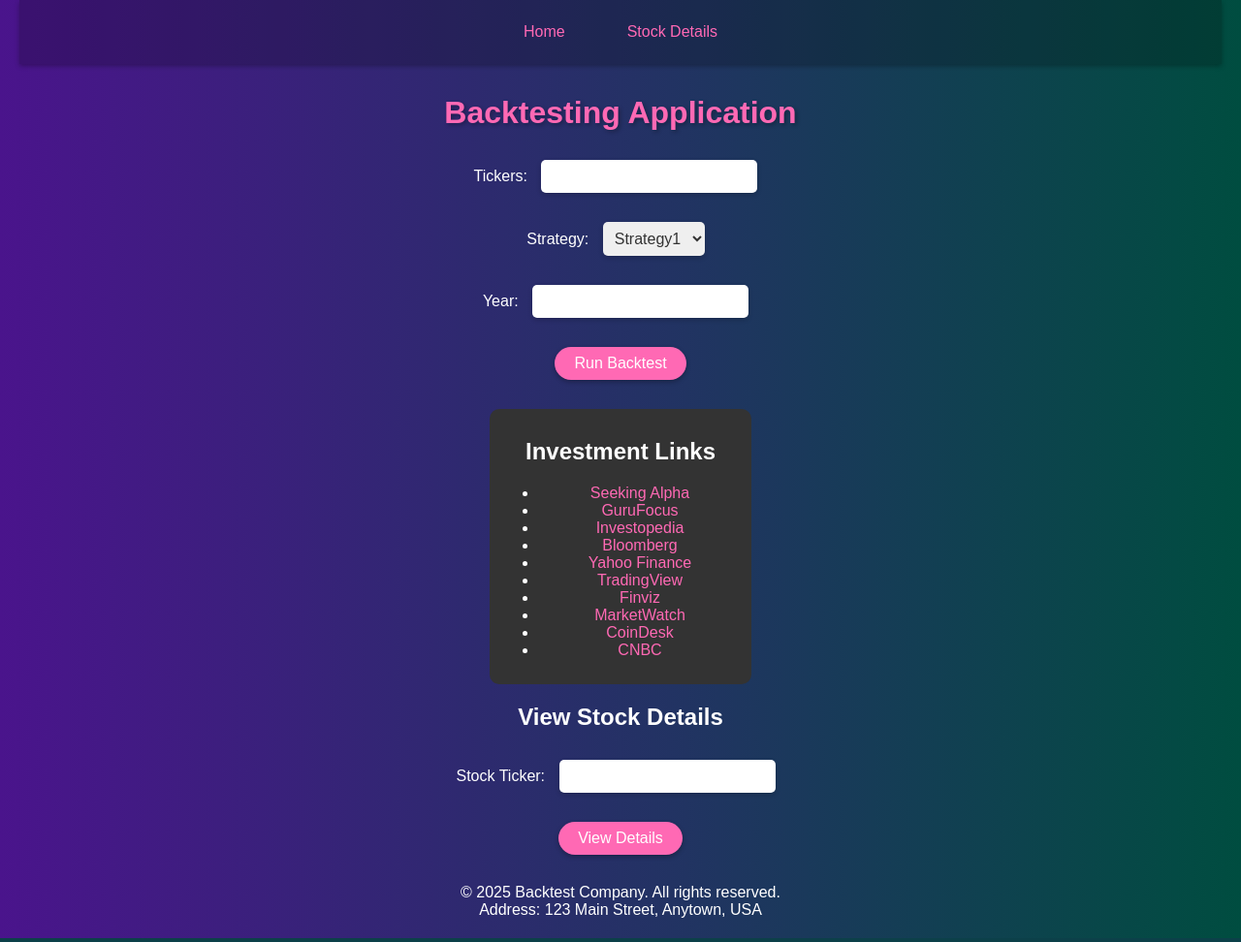
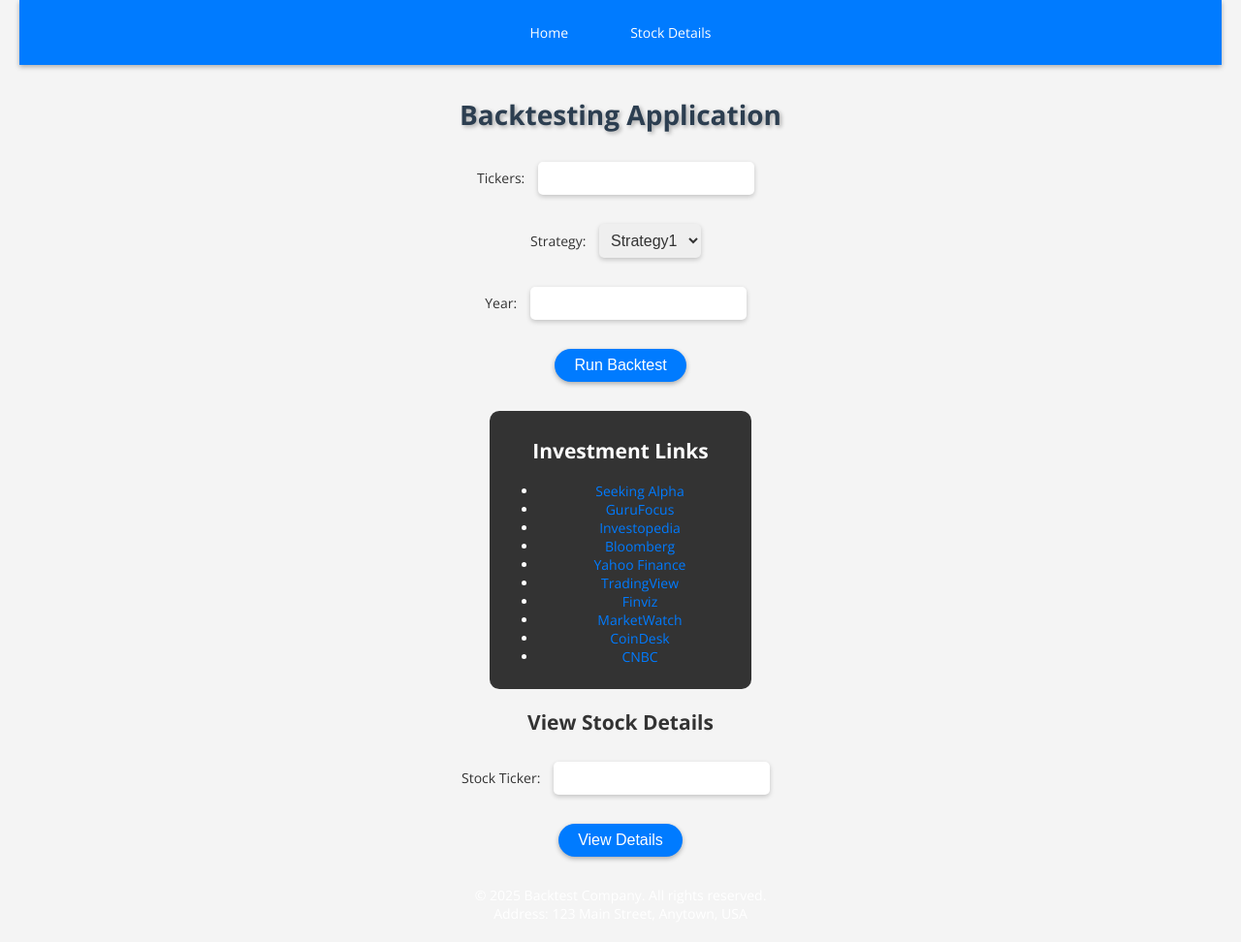
Before and after one commit to Marx2/backtest, a Flask app: page / in a window 1280 px wide. Shown: the whole page at 97% size. Run offline with Flask 3, Linux system fonts and the light colour scheme; parts of the project's set-up code (start-up, migrations or seed data) failed here and were passed over.

Commit message:
Change colours and font

```diff
--- a/flask_backtest_app/static/css/style.css
+++ b/flask_backtest_app/static/css/style.css
@@ -1,14 +1,15 @@
 body {
-    font-family: 'Arial', sans-serif;
-    background: linear-gradient(to right, #4a148c, #004d40);
-    color: white;
+    font-family: 'Open Sans', sans-serif;
+    font-size: 14px;
+    background-color: #f4f4f4;
+    color: #333;
     min-height: 100vh;
     margin: 0;
     padding: 20px;
 }
 
 .navbar {
-    background-color: rgba(0,0,0,0.2);
+    background-color: #007bff;
     padding: 1rem;
     margin: -20px -20px 2rem -20px;
     display: flex;
@@ -17,7 +18,7 @@ body {
 }
 
 .navbar a {
-    color: #ff69b4;
+    color: white;
     text-decoration: none;
     margin: 0 1rem;
     padding: 0.5rem 1rem;
@@ -26,7 +27,7 @@ body {
 }
 
 .navbar a:hover {
-    background-color: rgba(255,255,255,0.1);
+    background-color: #0056b3;
 }
 
 .app {
@@ -37,7 +38,7 @@ body {
 
 h1 {
     margin-bottom: 20px;
-    color: #ff69b4;
+    color: #2c3e50;
     text-shadow: 2px 2px 4px rgba(0,0,0,0.3);
 }
 
@@ -60,7 +61,7 @@ button {
     margin: 10px;
     padding: 8px 20px;
     font-size: 16px;
-    background-color: #ff69b4;
+    background-color: #007bff;
     color: white;
     border: none;
     border-radius: 20px;
@@ -70,7 +71,7 @@ button {
 }
 
 button:hover {
-    background-color: #f57c00;
+    background-color: #0056b3;
 }
 
 table {
@@ -86,7 +87,7 @@ table {
 th, td {
     padding: 12px 15px;
     text-align: left;
-    color: white;
+    color: black;
     border-bottom: 1px solid rgba(255,255,255,0.1);
 }
 
@@ -105,7 +106,7 @@ th {
 }
 
 .sidebar a {
-    color: #ff69b4;
+    color: #007bff;
     text-decoration: none;
 }
 
--- a/flask_backtest_app/templates/base.html
+++ b/flask_backtest_app/templates/base.html
@@ -6,6 +6,7 @@
     <title>{% block title %}Backtesting Application{% endblock %}</title>
     <link rel="icon" href="{{ url_for('static', filename='favicon.ico') }}" type="image/x-icon">
     <link rel="stylesheet" href="{{ url_for('static', filename='css/style.css') }}">
+            <link href="https://fonts.googleapis.com/css2?family=Open+Sans:wght@400;700&display=swap" rel="stylesheet">
 </head>
 <body>
     <div class="app">
```
